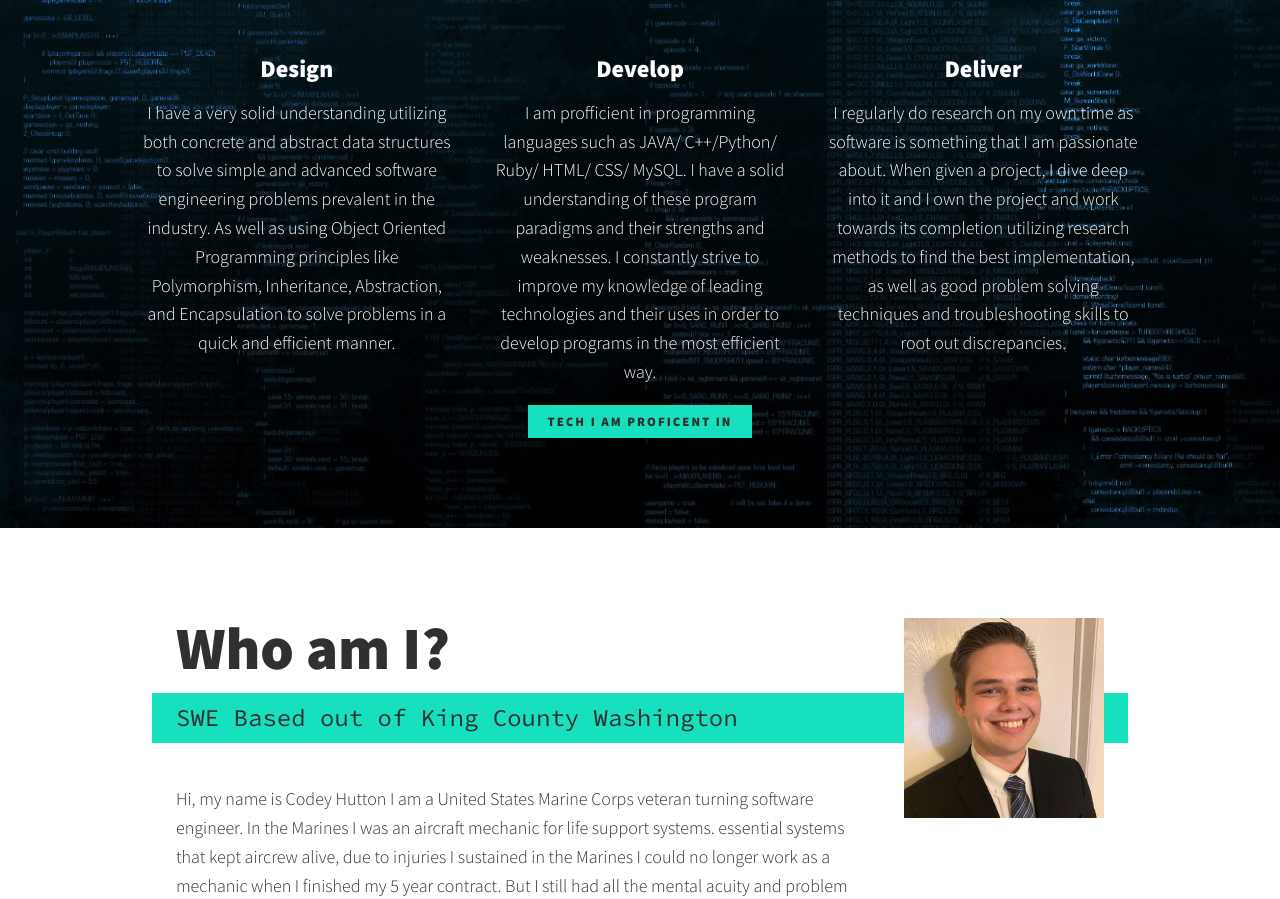
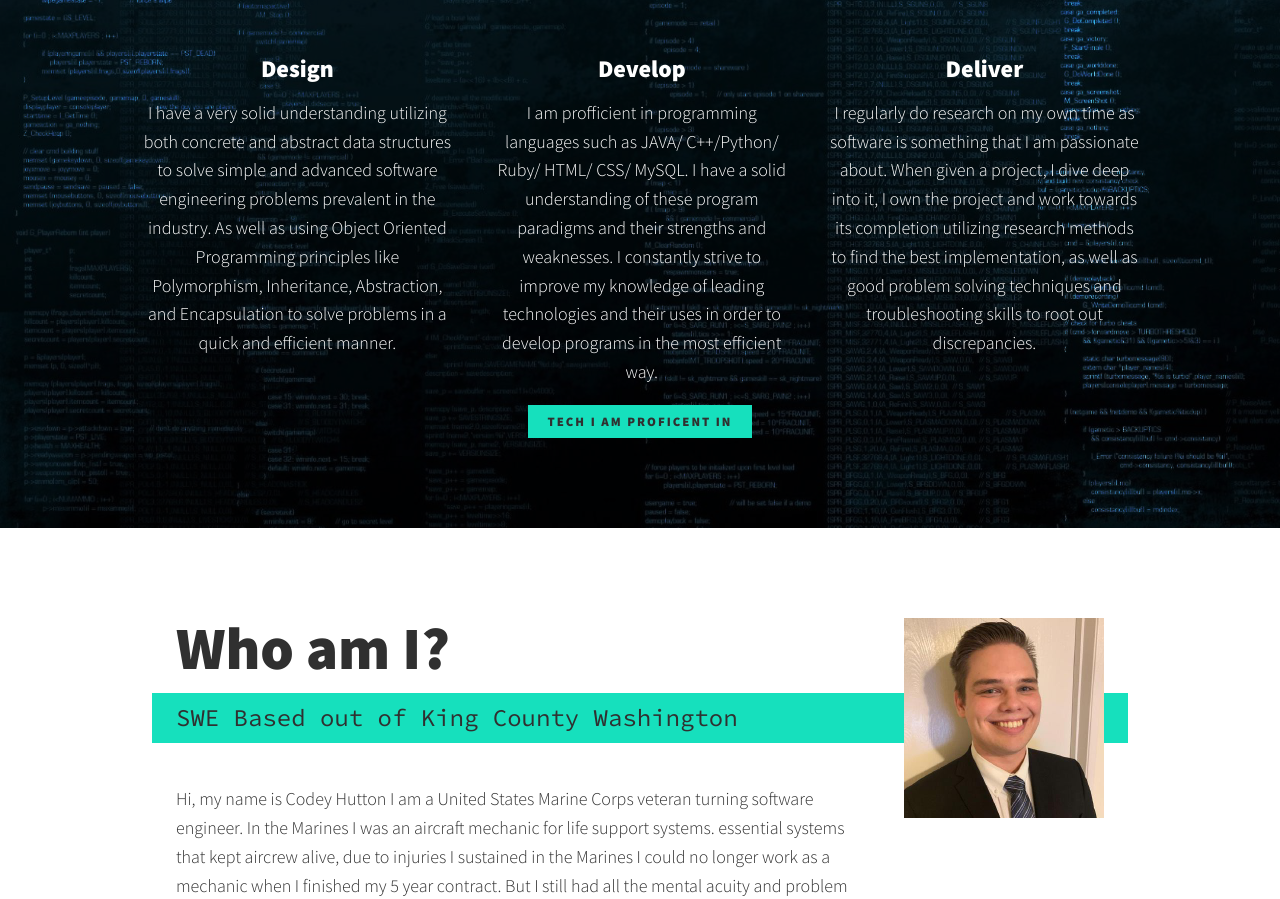
Before and after one commit to CHutton7743/portfoliowebsite, a plain HTML site: page index.html in a window 1280 px wide. Shown: the part 802-1701 px from the top of the page. Drawn offline with nearby package versions, Linux system fonts and the light colour scheme.

Commit message:
Update index.html

```diff
--- a/index.html
+++ b/index.html
@@ -59,8 +59,8 @@
                 </div>  <!-- Close service -->
                 <div class="service">
                     <h3>Deliver</h3>
-                    <p>I regularly do research on my own time as software is something that I am passionate about. When given a project, I dive deep into it
-                        and I own the project and work towards its completion utilizing research methods to find the best implementation, as well as good problem
+                    <p>I regularly do research on my own time as software is something that I am passionate about. When given a project, I dive deep into it,
+                        I own the project and work towards its completion utilizing research methods to find the best implementation, as well as good problem
                         solving techniques and troubleshooting skills to root out discrepancies.
                     </p>
                 </div>  <!-- Close service -->
```
